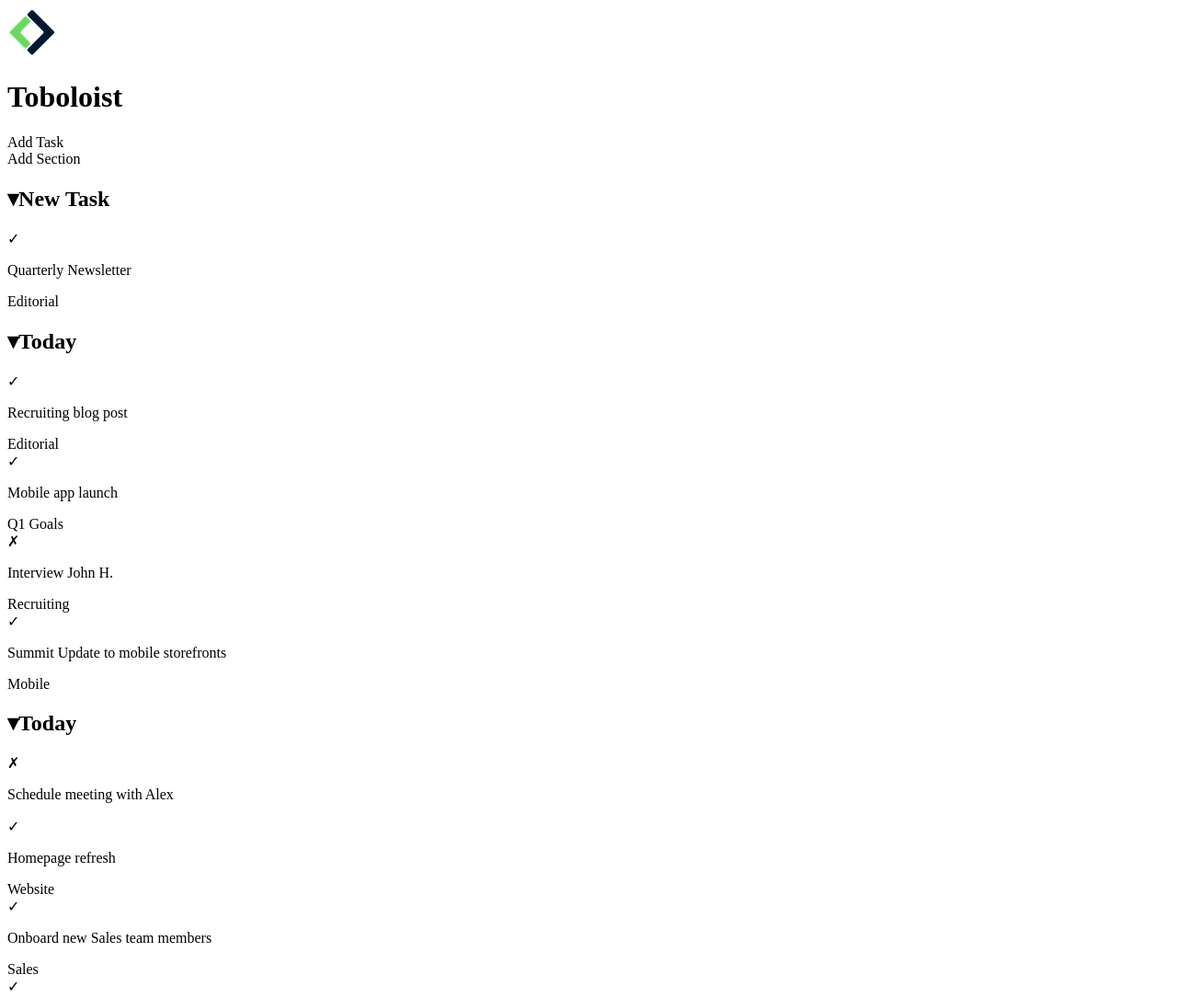
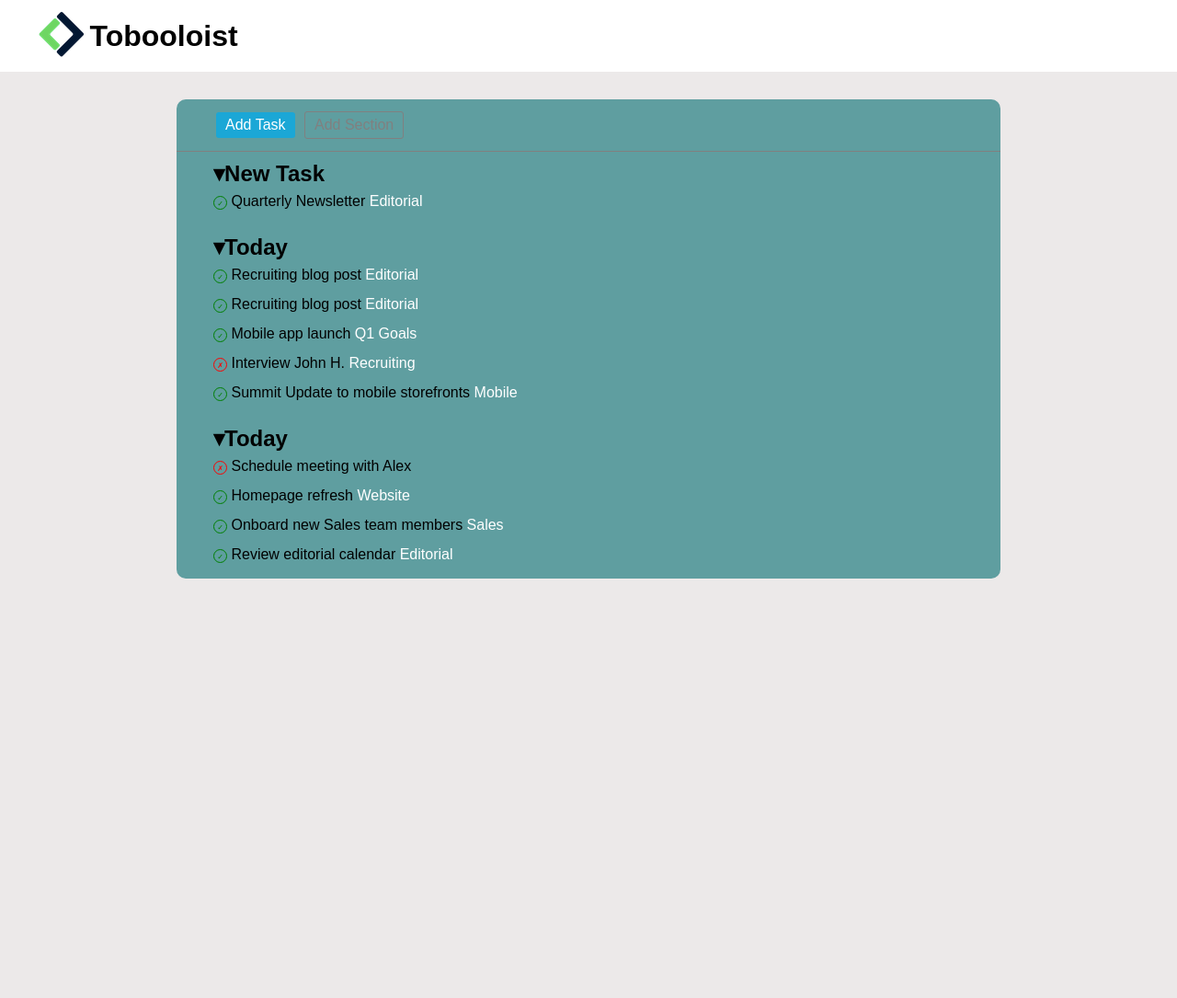
Before and after one commit to Valerio-Catellani/html-css-toboolist, a plain HTML site: page index.html in a window 1280 px wide. Shown: the top 1085 px of the page at 92% size. After the commit the page ends 800 px from the top, so only its background shows below. Drawn offline with Linux system fonts and the light colour scheme.

Commit message:
addedd colors

```diff
--- a/index.html
+++ b/index.html
@@ -10,93 +10,126 @@
 
 <body>
 
-  <header>
-    <div id="logo">
+  <header class="element_padding">
+    <div id="logo" class="element_line">
       <img src="sources/img/Logo.png" alt="Logo">
     </div>
-    <h1>Toboloist</h1>
+    <h1 class="element_line">Tobooloist</h1>
   </header>
 
   <main>
-    <div id="user_bar">
-      <div class="user_button">
+    <div id="user_bar" class="element_padding">
+      <div class="user_button element_line white_color bg_lightblue">
         Add Task
       </div>
-      <div class="user_button">
+      <div class="user_button element_line grey_color border_grey">
         Add Section
       </div>
     </div>
 
-    <section class="tasks">
+    <section class="tasks element_padding">
       <h2>&blacktriangledown;New Task</h2>
-      <div class="check">
+      <ul>
+        <li>
+          <div class="check element_line border_green green_color">
             &#10003
           </div>
-      <p>Quarterly Newsletter</p>
-      <div class="marked">
+          <p class="element_line">Quarterly Newsletter</p>
+          <div class="marked white_color element_line">
             Editorial
           </div>
+        </li>
+      </ul>
     </section>
 
-    <section class="tasks">
+    <section class="tasks element_padding">
       <h2>&blacktriangledown;Today</h2>
-      <div class="check">
+      <ul>
+        <li>
+          <div class="check element_line border_green green_color">
             &#10003
           </div>
-      <p>Recruiting blog post</p>
-      <div class="marked">
+          <p class="element_line">Recruiting blog post</p>
+          <div class="marked white_color element_line">
             Editorial
           </div>
-      <div class="check">
+        </li>
+        <li>
+          <div class="check element_line border_green green_color">
             &#10003
           </div>
-      <p>Mobile app launch</p>
-      <div class="marked">
+          <p class="element_line">Recruiting blog post</p>
+          <div class="marked white_color element_line">
+            Editorial
+          </div>
+        </li>
+        <li>
+          <div class="check element_line border_green green_color">
+            &#10003
+          </div>
+          <p class="element_line">Mobile app launch</p>
+          <div class="marked white_color element_line">
             Q1 Goals
           </div>
-      <div class="check">
+        </li>
+        <li>
+          <div class="check element_line border_red red_color">
             &#10007
           </div>
-      <p>Interview John H.</p>
-      <div class="marked">
+          <p class="element_line">Interview John H.</p>
+          <div class="marked white_color element_line">
             Recruiting
           </div>
-      <div class="check">
+        </li>
+        <li>
+          <div class="check element_line border_green green_color">
             &#10003
           </div>
-      <p>Summit Update to mobile storefronts</p>
-      <div class="marked">
+          <p class="element_line">Summit Update to mobile storefronts</p>
+          <div class="marked white_color element_line">
             Mobile
           </div>
+        </li>
+      </ul>
     </section>
 
-    <section class="tasks">
+    <section class="tasks element_padding">
       <h2>&blacktriangledown;Today</h2>
-      <div class="check">
+      <ul>
+        <li>
+          <div class="check element_line border_red red_color">
             &#10007
           </div>
-      <p>Schedule meeting with Alex</p>
-      <div class="check">
+          <p class="element_line">Schedule meeting with Alex</p>
+        </li>
+        <li>
+          <div class="check element_line border_green green_color">
             &#10003
           </div>
-      <p>Homepage refresh</p>
-      <div class="marked">
+          <p class="element_line">Homepage refresh</p>
+          <div class="marked white_color element_line">
             Website
           </div>
-      <div class="check">
+        </li>
+        <li>
+          <div class="check element_line border_green green_color">
             &#10003
           </div>
-      <p>Onboard new Sales team members</p>
-      <div class="marked">
+          <p class="element_line">Onboard new Sales team members</p>
+          <div class="marked white_color element_line">
             Sales
           </div>
-      <div class="check">
+        </li>
+        <li>
+          <div class="check element_line border_green green_color">
             &#10003
           </div>
-      <p>Review editorial calendar</p>
-      <div class="marked">
+          <p class="element_line">Review editorial calendar</p>
+          <div class="marked white_color element_line">
             Editorial
           </div>
+        </li>
+      </ul>
     </section>
 
   </main>
--- a/sources/css/style.css
+++ b/sources/css/style.css
@@ -0,0 +1,107 @@
+* {
+  margin: 0;
+  padding: 0;
+  box-sizing: border-box;
+}
+
+body {
+  background-color: rgb(236, 233, 233);
+  font-family: Arial, Helvetica, sans-serif;
+}
+
+/************* UTILITY **************/
+
+.element_line {
+  display: inline-block;
+}
+
+.element_padding {
+  padding: 10px 40px;
+}
+
+.bg_lightblue {
+  background-color: rgb(27, 167, 214);
+}
+
+.white_color {
+  color: white;
+}
+
+.grey_color {
+  color: grey;
+}
+
+.green_color {
+  color: green;
+}
+
+.red_color {
+  color: red;
+}
+
+.border_grey {
+  border: 1px solid grey;
+}
+
+.border_green {
+  border: 1px solid green;
+}
+
+.border_red {
+  border: 1px solid red;
+}
+
+
+
+/************* HEADER **************/
+
+header {
+  background-color: white;
+  width: 100%;
+}
+
+#logo,
+h1 {
+  font-weight: 800;
+  vertical-align: middle;
+}
+
+
+
+/************* MAIN **************/
+
+main {
+  background-color: cadetblue;
+  width: 70%;
+  margin: 30px auto;
+  border-radius: 10px;
+}
+
+#user_bar {
+
+  border-top-left-radius: 10px;
+  border-top-right-radius: 10px;
+  padding-top: 10px;
+  padding-bottom: 10px;
+  border-bottom: 1px solid grey;
+}
+
+.user_button {
+  margin: 3px;
+  padding: 5px 10px;
+  border-radius: 3px;
+}
+
+ul {
+  line-height: 2rem;
+  list-style: none;
+}
+
+.check {
+  height: 15px;
+  width: 15px;
+  border-radius: 50%;
+  text-align: center;
+  font-size: 0.5rem;
+  line-height: 15px;
+}
```
Lines whose indentation alone changed are shown as unchanged.
